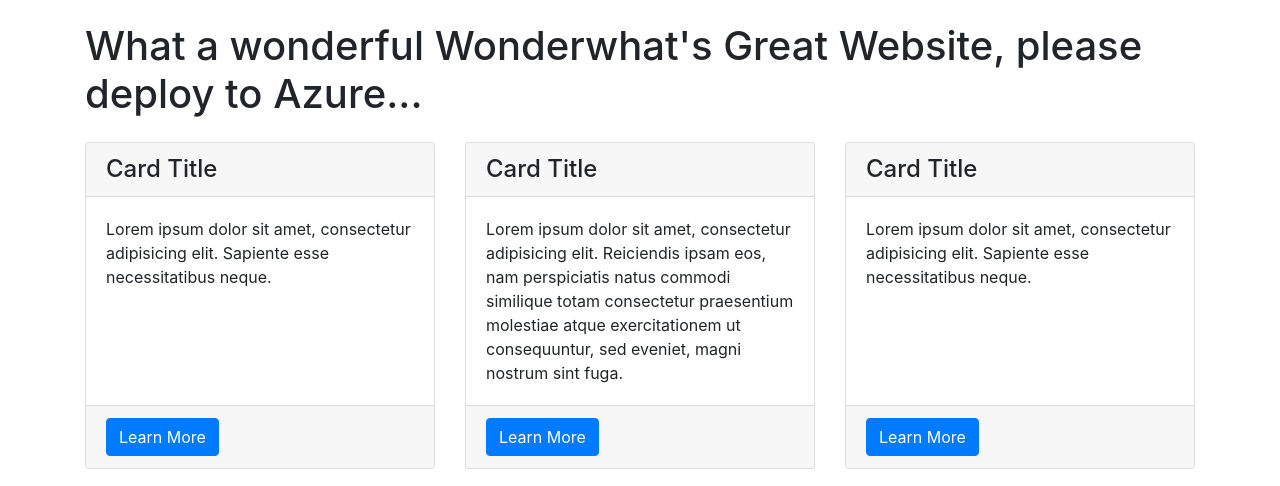
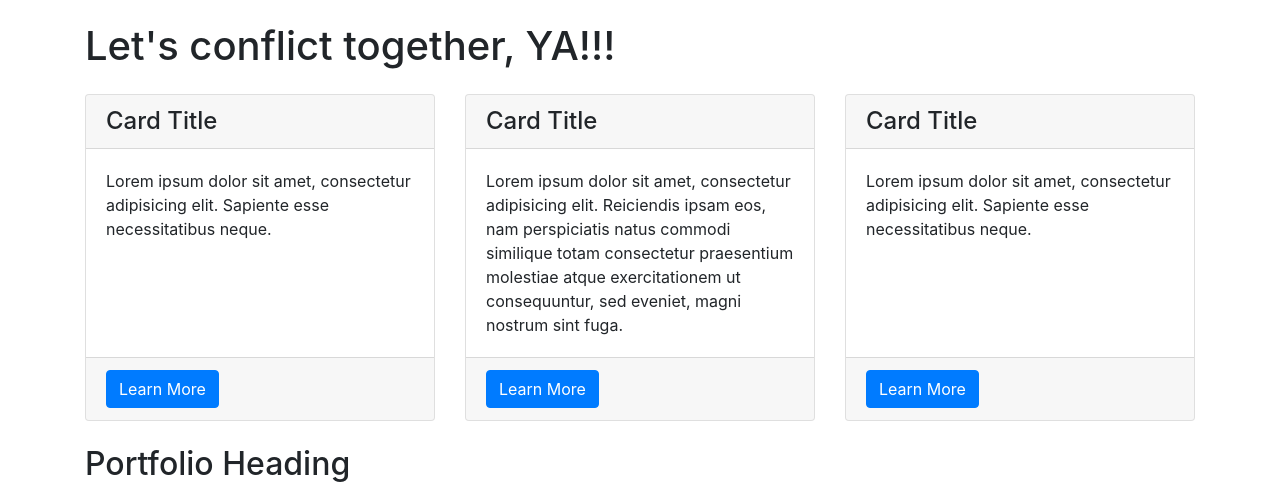
Before and after one commit to laravel-dojo/bootstrap01, a website: page index.html in a window 1280 px wide. Shown: the part 578-1064 px from the top of the page. Drawn offline with Linux system fonts and the light colour scheme.

Commit message:
Update H1 title and make everyone conflict!!

```diff
--- a/index.html
+++ b/index.html
@@ -121,7 +121,7 @@
     <!-- Page Content -->
     <div class="container">
 
-      <h1 class="my-4">What a wonderful Wonderwhat's Great Website, please deploy to Azure...</h1>
+      <h1 class="my-4">Let's conflict together, YA!!!</h1>
 
       <!-- Marketing Icons Section -->
       <div class="row">
```
